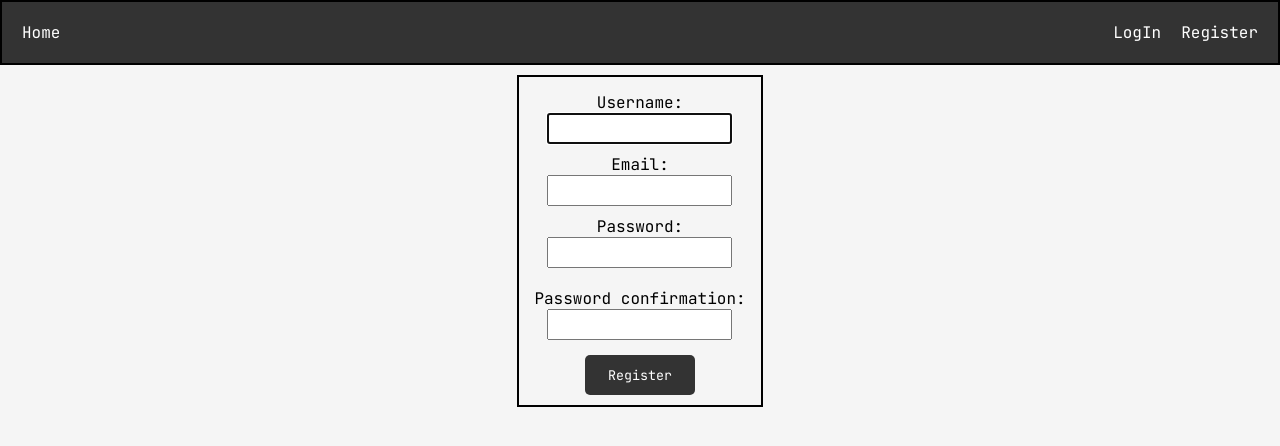
After one commit to AdamJakubczak/my_blog_app, a Django app: page /register/ in a window 1280 px wide. The commit adds this page. Shown: the top 446 px of the page. Run offline with Django 5.2, Linux system fonts and the light colour scheme.

Commit message:
added registration form and styled it

```diff
--- a/src/my_blog_app/forms.py
+++ b/src/my_blog_app/forms.py
@@ -1,7 +1,17 @@
 from django import forms
 from .models import Post
+from django.contrib.auth.models import User
+from django.contrib.auth.forms import UserCreationForm
 
 class PostForm(forms.ModelForm):
     class Meta:
         model = Post
         fields = ['post_title', 'post_content']  # Fields to be filled by the user
+
+class UserRegistrationForm(UserCreationForm):
+
+    email = forms.EmailField(required=True)
+
+    class Meta:
+        model = User
+        fields = ['username', 'email', 'password1', 'password2']
--- a/src/my_blog_app/static/my_blog_app/main.css
+++ b/src/my_blog_app/static/my_blog_app/main.css
@@ -63,6 +63,16 @@ body {
     flex-direction: column;
     border: 2px solid;
     padding: 30px;
+    width: 200px;
+}
+
+.login-form input {
+    height: 25px;
+    align-self: center;
+}
+
+.login-form label {
+    align-self: center;
 }
 
 .usrnm, .pswrd {
@@ -87,3 +97,39 @@ body {
 .submit-button:hover {
     color: var(--txtorange)
 }
+
+.reg-form-wrapper {
+    display: flex;
+    justify-content: center;
+}
+
+.reg-form {
+    border: 2px solid;
+    display: flex;
+    flex-direction: column;
+    padding: var(--stdpadding)
+}
+
+.reg-form p {
+    display: flex;
+    flex-direction: column;
+    margin: 0;
+    padding: 5px;
+}
+
+.reg-form input {
+    align-self: center;
+    height: 25px;
+}
+
+.reg-form label {
+    align-self: center;
+}
+
+.helptext {
+    display: none;
+}
+
+.reg-form ul {
+    display: none;
+}
--- a/src/my_blog_app/templates/my_blog_app/base.html
+++ b/src/my_blog_app/templates/my_blog_app/base.html
@@ -20,7 +20,7 @@
         </nav>
         <nav class="nav-right">
             <a href="{% url 'blog_login' %}">LogIn</a>
-            <a href="#">Register</a>
+            <a href="{% url 'blog_register' %}">Register</a>
         </nav>
     </div>
 
--- a/src/my_blog_app/templates/my_blog_app/index.html
+++ b/src/my_blog_app/templates/my_blog_app/index.html
@@ -10,7 +10,6 @@
         <p>{{ post.post_content }}</p>
     </article>
 </div>
-
 {% endfor %}
 
 {% endblock content %}
--- /dev/null
+++ b/src/my_blog_app/templates/my_blog_app/register.html
@@ -0,0 +1,12 @@
+{% extends 'my_blog_app/base.html'%}
+
+{% block content %}
+<div class="reg-form-wrapper">
+    <form class="reg-form" method="post">
+        {% csrf_token %}
+        {{ form.as_p }}
+        <button class="submit-button" type="submit">Register</button>
+    </form>
+</div>
+
+{% endblock content %}
--- a/src/my_blog_app/urls.py
+++ b/src/my_blog_app/urls.py
@@ -6,4 +6,5 @@ urlpatterns = [
     path('login/', views.user_login, name='blog_login'),
     path('logout/', views.user_logout, name='blog_logout'),
     path('add_post/', views.add_post, name='add_post'),
+    path('register/', views.register, name='blog_register'),
 ]
--- a/src/my_blog_app/views.py
+++ b/src/my_blog_app/views.py
@@ -1,7 +1,13 @@
 from django.shortcuts import render, HttpResponse, redirect
 from django.contrib.auth import login, authenticate, logout
-from .forms import PostForm
+from .forms import PostForm, UserRegistrationForm
 from .models import Post
+
+def register(request):
+
+    form = UserRegistrationForm()
+
+    return render(request, 'my_blog_app/register.html', {'form' : form})
 
 def add_post(request):
 
```
